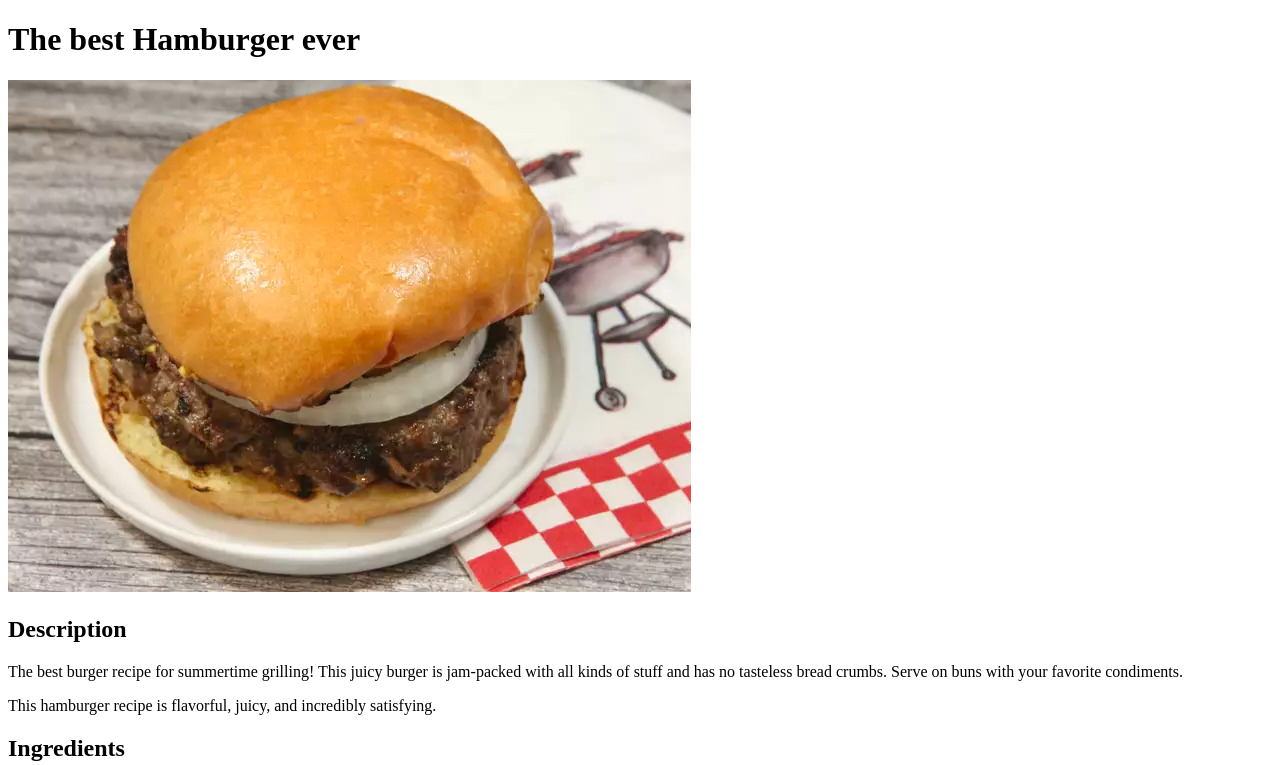
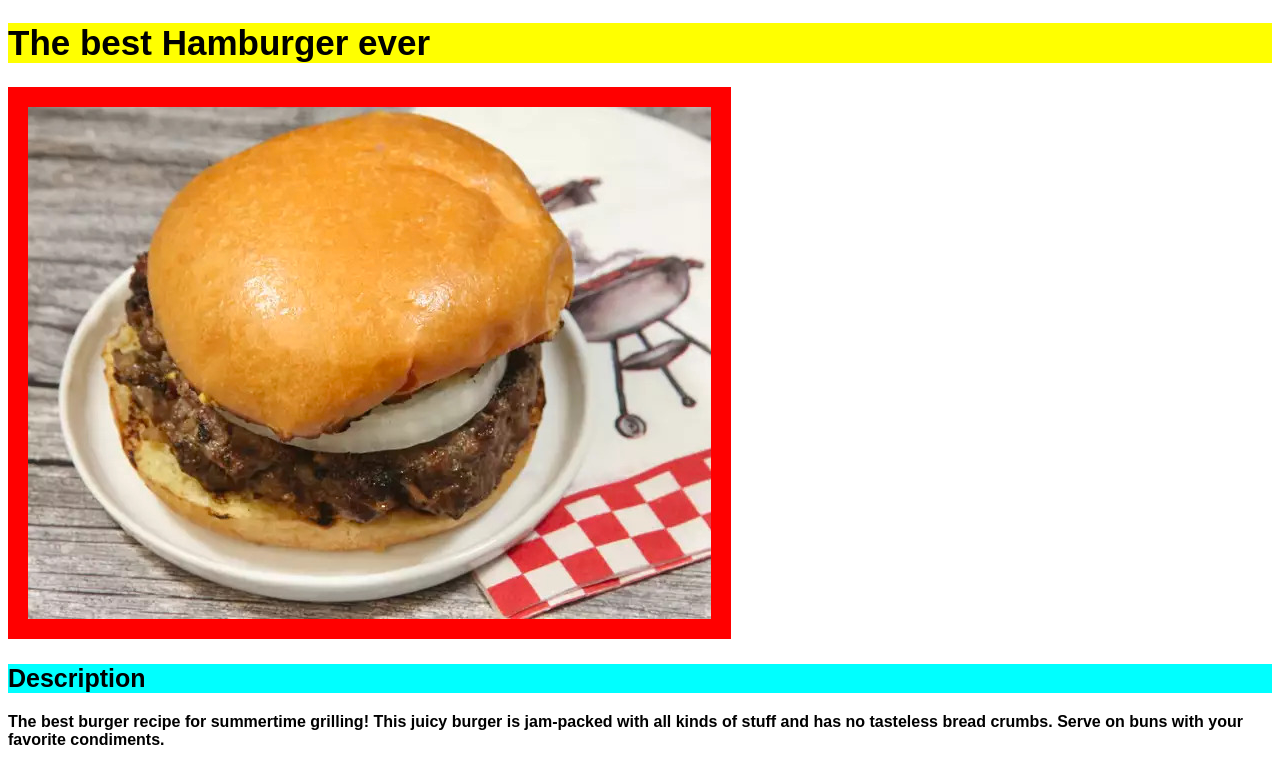
Before and after one commit to AbdullahHamadax/odin-recipes, a plain HTML site: page recipes/burger.html in a window 1280 px wide. Shown: the top 765 px of the page. Drawn offline with Linux system fonts and the light colour scheme.

Commit message:
organized the project files

```diff
--- /dev/null
+++ b/css/style.css
@@ -0,0 +1,23 @@
+a {
+  color: blue;
+}
+h1 {
+  color: red;
+  text-align: center;
+}
+
+img {
+  width: 500px;
+  height: auto;
+  display: block;
+  margin: auto;
+}
+
+h1 {
+  font-family: "Segoe UI", Tahoma, Geneva, Verdana, sans-serif;
+}
+
+
+.hamburger h1 {
+  background-color: yellow;
+}
--- a/recipes/burger.html
+++ b/recipes/burger.html
@@ -4,9 +4,10 @@
     <meta charset="UTF-8" />
     <meta name="viewport" content="width=device-width, initial-scale=1.0" />
     <title>Hamburger</title>
+    <link rel="stylesheet" href="css/styles.css" />
   </head>
   <body>
-    <h1>The best Hamburger ever</h1>
+    <h1 class="hamburger">The best Hamburger ever</h1>
     <img src="../images/burger.jpg" alt="burger image" />
     <h2>Description</h2>
     <p>
--- /dev/null
+++ b/recipes/css/styles.css
@@ -0,0 +1,30 @@
+.hamburger {
+  background-color: yellow;
+  font-size: 35px;
+}
+.koshari {
+  background-color: burlywood;
+  font-size: 35px;
+}
+
+.hawawshi {
+  background-color: green;
+  font-size: 35px;
+}
+
+h2 {
+  background-color: aqua;
+  font-size: 25px;
+  font-weight: 800;
+}
+
+* {
+  font: 1em sans-serif;
+  font-weight: 600;
+}
+
+img {
+  border: 20px;
+  border-style: solid;
+  border-color: red;
+}
```
Also changed, not shown: index.html (+2 -0 lines), recipes/hawawshi.html (+2 -1 lines), recipes/koshari.html (+2 -1 lines), css/styles.css (deleted), images/odin.jpg (added).
